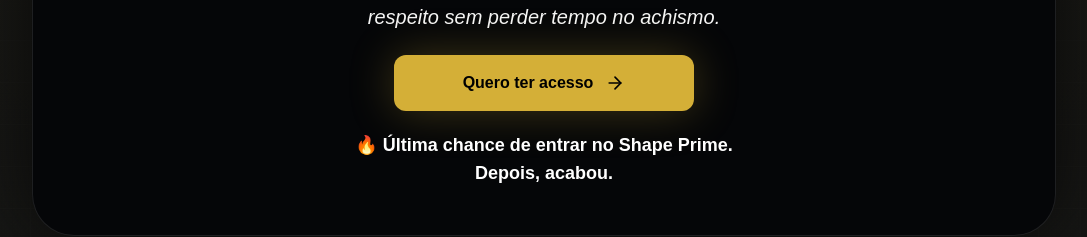
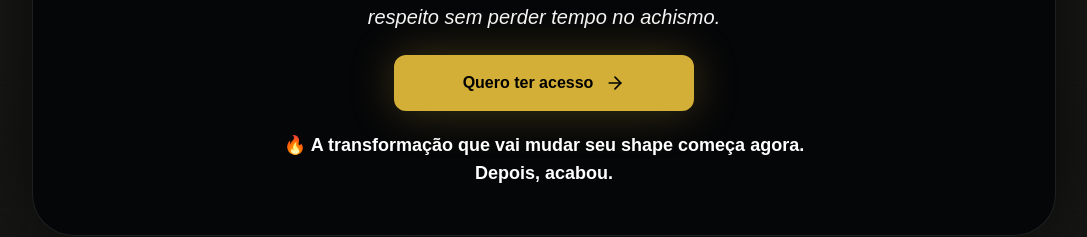
Before and after one commit to CarlosAndreAL/prime-shape, a React (Vite) app: page /#/metodo in a window 1280 px wide. Shown: the part 800-1037 px from the top of the page, without its empty margins (96-1183 px from the left). Built offline with nearby package versions, Linux system fonts and the light colour scheme.

Commit message:
melhoria

```diff
--- a/src/sections/MetodoShape.jsx
+++ b/src/sections/MetodoShape.jsx
@@ -85,7 +85,7 @@
     </button>
 
     <p className="mt-5 text-[13px] font-black leading-relaxed text-white md:text-lg">
-      🔥 Última chance de entrar no Shape Prime.
+      🔥 A transformação que vai mudar seu shape começa agora.
       <br />
       Depois, acabou.
     </p>
```
